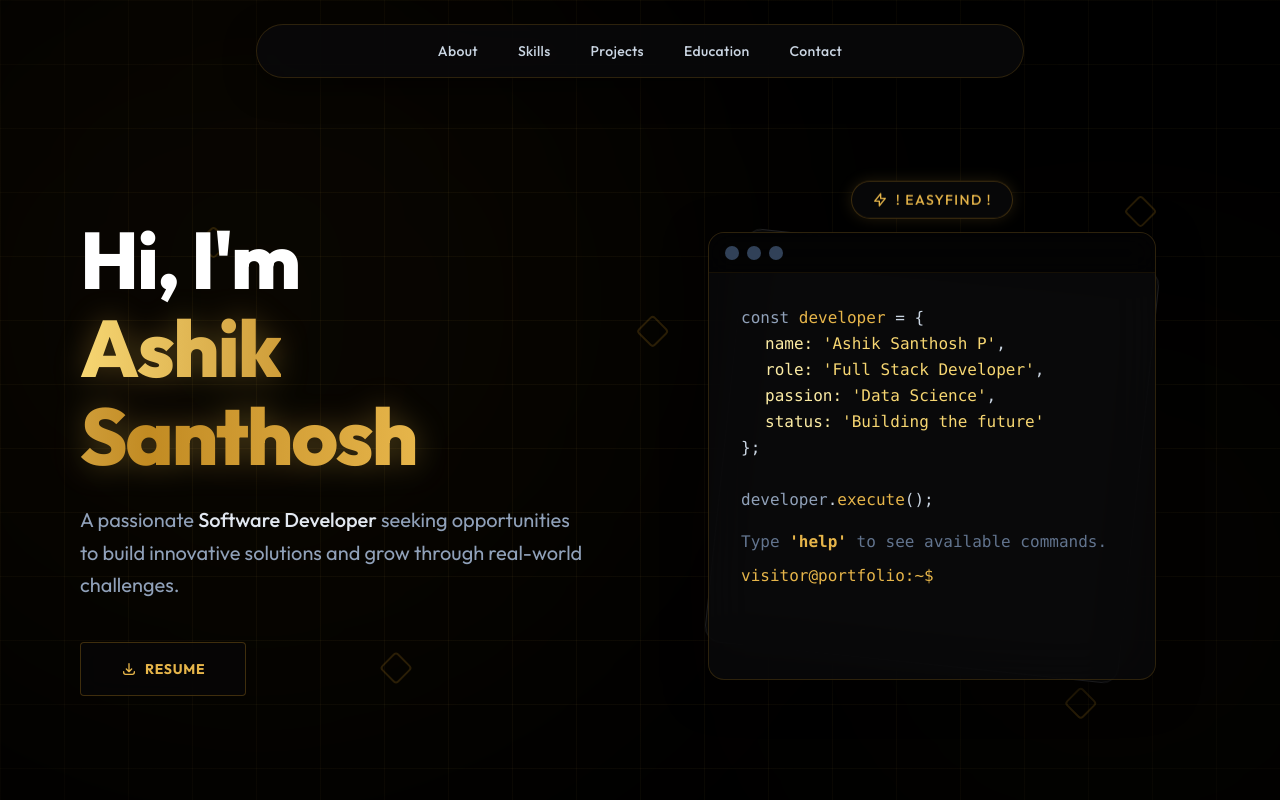
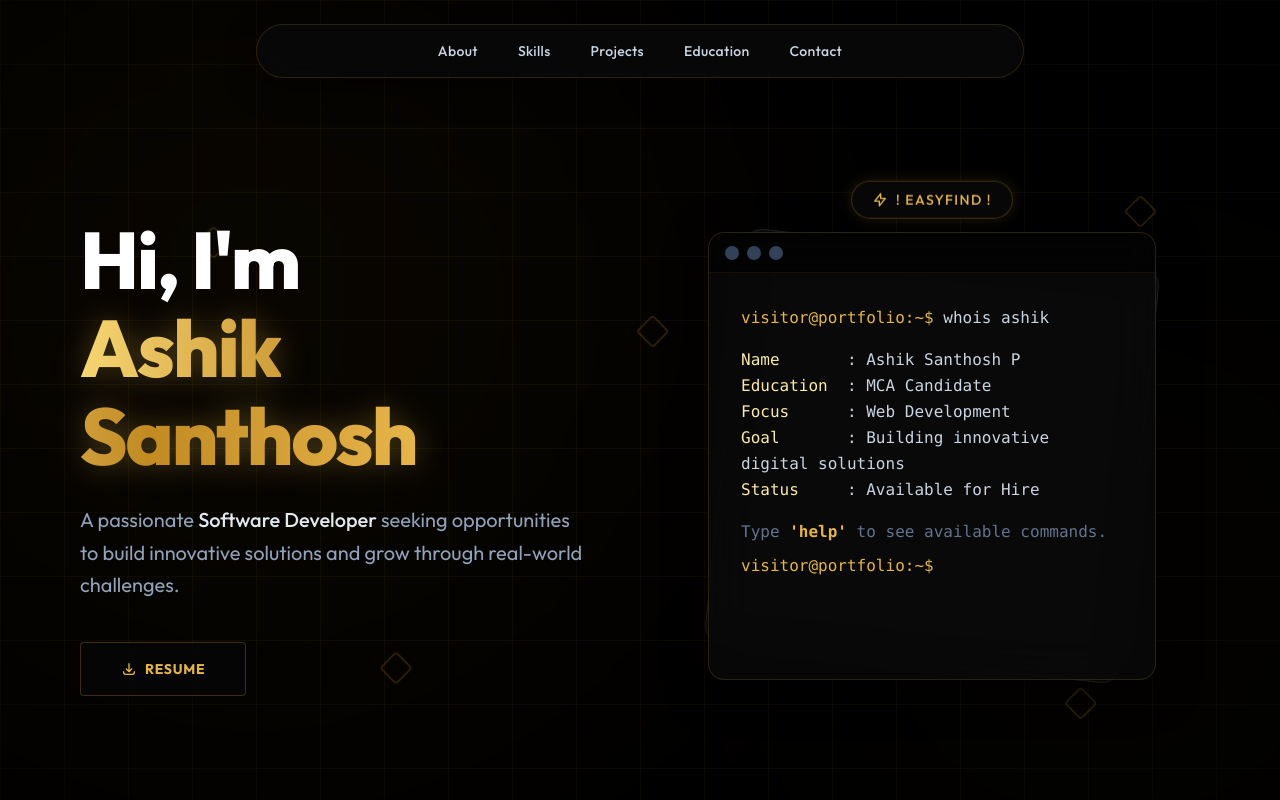
Before and after one commit to ashiks27-boop/protifolio, a React (Vite) app: page / in a window 1280 px wide. Shown: the top 800 px of the page. Built offline with nearby package versions, Linux system fonts and the light colour scheme.

Commit message:
content: update terminal text to whois block

```diff
--- a/src/components/InteractiveTerminal.jsx
+++ b/src/components/InteractiveTerminal.jsx
@@ -6,14 +6,14 @@ const InteractiveTerminal = () => {
       type: 'system',
       content: (
         <>
-          <p><span className="text-slate-400">const</span> <span className="text-gold-400">developer</span> = {'{'}</p>
-          <p className="pl-6"><span className="text-gold-200">name:</span> <span className="text-gold-300">'Ashik Santhosh P'</span>,</p>
-          <p className="pl-6"><span className="text-gold-200">role:</span> <span className="text-gold-300">'Full Stack Developer'</span>,</p>
-          <p className="pl-6"><span className="text-gold-200">passion:</span> <span className="text-gold-300">'Data Science'</span>,</p>
-          <p className="pl-6"><span className="text-gold-200">status:</span> <span className="text-gold-300">'Building the future'</span></p>
-          <p>{'};'}</p>
-          <br />
-          <p><span className="text-slate-400">developer</span>.<span className="text-gold-400">execute</span>();</p>
+          <p className="mb-4"><span className="text-gold-400">visitor@portfolio:~$</span> whois ashik</p>
+          <div className="text-slate-300">
+            <p><span className="text-gold-200">Name</span>{"       : Ashik Santhosh P"}</p>
+            <p><span className="text-gold-200">Education</span>{"  : MCA Candidate"}</p>
+            <p><span className="text-gold-200">Focus</span>{"      : Web Development"}</p>
+            <p><span className="text-gold-200">Goal</span>{"       : Building innovative digital solutions"}</p>
+            <p><span className="text-gold-200">Status</span>{"     : Available for Hire"}</p>
+          </div>
           <p className="mt-4 text-slate-500">Type <span className="text-gold-400 font-bold">'help'</span> to see available commands.</p>
         </>
       )
```
